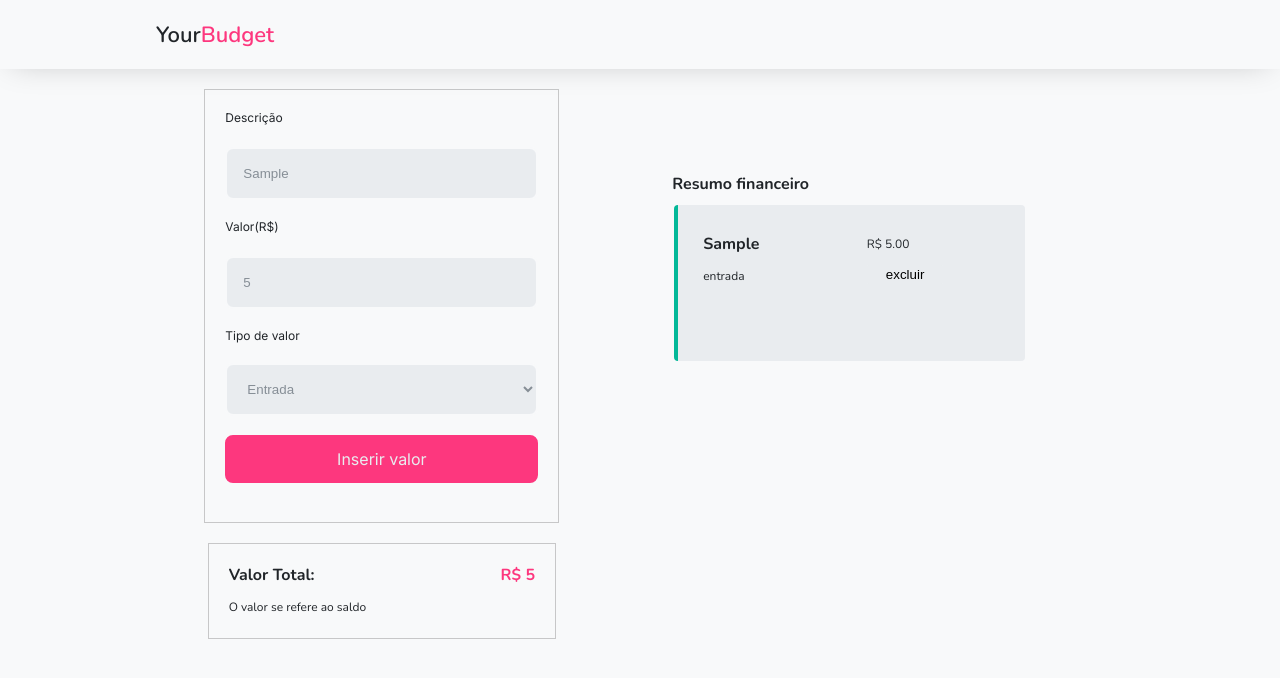
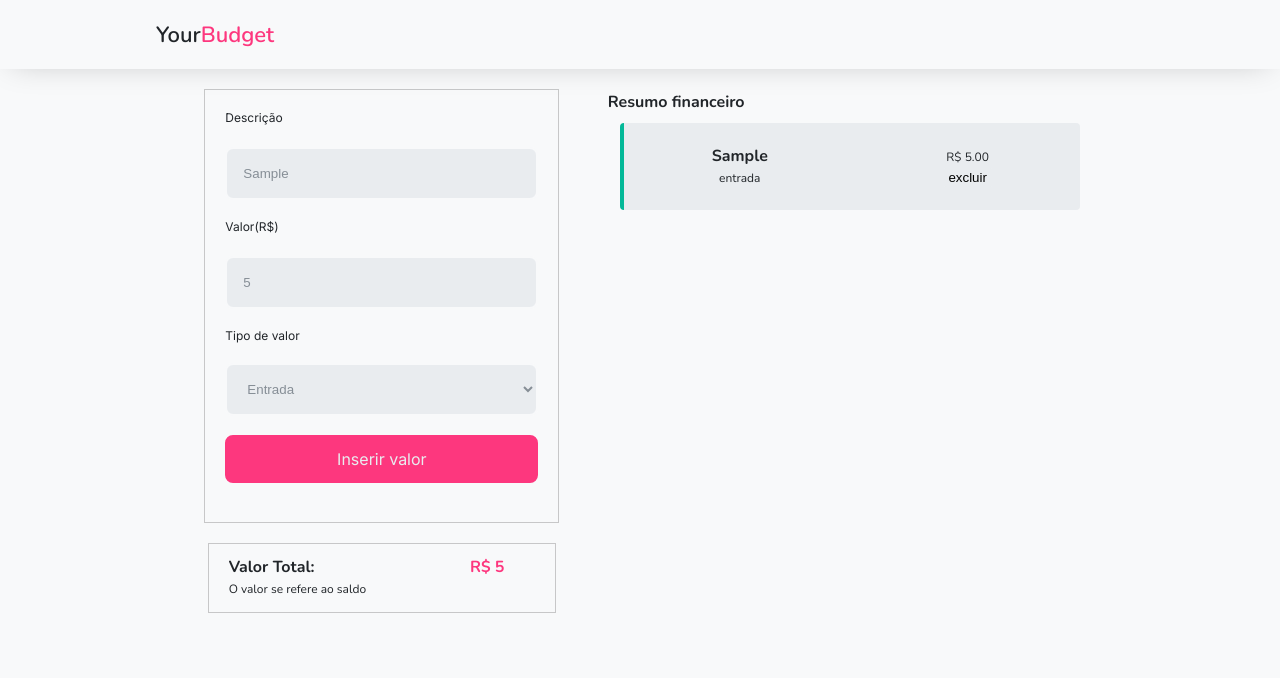
Before and after one commit to nicole-pimenta/yourBudget, a React (Vite) app: page / in a window 1280 px wide. Both pictures are taken after typing "Sample", "5" into the empty fields and a click on the button "Inserir valor". Shown: the top 678 px of the page. Built offline with nearby package versions, Linux system fonts and the light colour scheme.

Commit message:
fix:layout adjusts

```diff
--- a/src/components/Card/index.jsx
+++ b/src/components/Card/index.jsx
@@ -1,5 +1,9 @@
 import { StyledSpan, StyledText2 } from "../../styles/typography";
-import { StyledCard } from "./style";
+import {
+  StyledCard,
+  StyledValueSection,
+  StyledValueDescription,
+} from "./style";
 
 const Card = ({ itemTransaction, setListTransactions, listTransactions }) => {
   const handleDeleteCard = (cardId) => {
@@ -11,14 +15,14 @@ const Card = ({ itemTransaction, setListTransactions, listTransactions }) => {
     <>
       {itemTransaction.type === "entrada" ? (
         <StyledCard>
-          <section>
+          <StyledValueDescription>
             <StyledText2 color="#212529">
               {" "}
               {itemTransaction.description}{" "}
             </StyledText2>
             <StyledSpan> {itemTransaction.type}</StyledSpan>
-          </section>
-          <section>
+          </StyledValueDescription>
+          <StyledValueSection>
             <StyledSpan>
               {" "}
               R$ {Number(`${itemTransaction.value}`).toFixed(2)}
@@ -26,18 +30,18 @@ const Card = ({ itemTransaction, setListTransactions, listTransactions }) => {
             <button onClick={() => handleDeleteCard(itemTransaction.id)}>
               excluir
             </button>
-          </section>
+          </StyledValueSection>
         </StyledCard>
       ) : (
         <StyledCard color="#212529">
-          <section>
+          <StyledValueDescription>
             <StyledText2 color="#212529">
               {" "}
               {itemTransaction.description}{" "}
             </StyledText2>
             <StyledSpan> {itemTransaction.type}</StyledSpan>
-          </section>
-          <section>
+          </StyledValueDescription>
+          <StyledValueSection>
             <StyledSpan>
               {" "}
               R$ {Number(`${itemTransaction.value * -1}`).toFixed(2)}
@@ -45,7 +49,7 @@ const Card = ({ itemTransaction, setListTransactions, listTransactions }) => {
             <button onClick={() => handleDeleteCard(itemTransaction.id)}>
               excluir
             </button>
-          </section>
+          </StyledValueSection>
         </StyledCard>
       )}
     </>
--- a/src/components/Card/style.js
+++ b/src/components/Card/style.js
@@ -1,28 +1,29 @@
 import styled from "styled-components";
 
 export const StyledCard = styled.div`
-  height: 156px;
-  width: 351px;
+  height: 87px;
+  max-height: 156px;
+  width: 100%;
+  max-width: 560px;
   border-radius: 4px;
-
   border-left: 4px solid #03b898;
   border-color: ${(props) => props.color};
+  background: var(--color-grey-2);
+  display: flex;
+  align-items: center;
+  justify-content: space-around;
+`;
+
+export const StyledValueDescription = styled.section`
   display: flex;
   flex-direction: column;
-  align-items: flex-start;
-  justify-content: center;
-  background: var(--color-grey-2);
-  padding-left: 20px;
+  align-items: center;
+`;
 
-  section {
-    display: flex;
-    flex-direction: column;
-    align-items: flex-start;
-    gap: 10px;
-    margin: 5px;
-
-    width: 90%;
-  }
+export const StyledValueSection = styled.section`
+  display: flex;
+  flex-direction: column;
+  align-items: center;
 
   button {
     height: 19px;
@@ -34,20 +35,4 @@ export const StyledCard = styled.div`
   button:hover {
     background-color: var(--color-grey-3);
   }
-
-  @media (min-width: 1024px) {
-    display: flex;
-    flex-direction: row;
-    align-items: center;
-    justify-content: center;
-
-    section {
-      height: 100px;
-      width: 100%;
-    }
-
-    button {
-      width: 50%;
-    }
-  }
 `;
--- a/src/components/Form/formSchema.js
+++ b/src/components/Form/formSchema.js
@@ -2,6 +2,6 @@ import { z } from "zod";
 
 export const formSchema = z.object({
   description: z.string().min(3, "A descrição é obrigatória"),
-  value: z.string(),
+  value: z.string().min(1, "O valor é obrigatório"),
   type: z.string(),
 });
--- a/src/components/Form/style.js
+++ b/src/components/Form/style.js
@@ -39,10 +39,10 @@ export const StyledForm = styled.form`
     background: var(--color-grey-2);
     color: var(--color-grey-3);
     cursor: pointer;
-  }
 
-  @media (max-width: 700px) {
-    width: 100%;
+    @media (max-width: 800px) {
+      height: 48px;
+    }
   }
 `;
 
@@ -53,4 +53,8 @@ export const StyledMessageError = styled.span`
   line-height: 22px;
   color: var(--color-secondary);
   width: 80%;
+
+  @media (max-width: 700px) {
+    width: 100%;
+  }
 `;
--- a/src/components/Input/style.js
+++ b/src/components/Input/style.js
@@ -14,9 +14,10 @@ export const StyledInputContainer = styled.div`
     color: var(--color-grey-3);
   }
 
-  /* @media (max-width: 800px) {
+  @media (max-width: 800px) {
     input {
-      width: 314px;
+      max-width: 314px;
       height: 48px;
-    /* } */
+    }
+  }
 `;
--- a/src/components/List/style.js
+++ b/src/components/List/style.js
@@ -6,20 +6,21 @@ export const StyledContainerList = styled.div`
   align-items: flex-start;
   justify-content: center;
   gap: 10px;
-  width: 355px;
+  width: 100%;
+
+  max-width: 560px;
+  height: 520px;
+  max-height: 800px;
 
   ul {
-    height: 350px;
+    height: 95%;
+    width: 95%;
+    margin: 0 auto;
     overflow: auto;
     display: flex;
     flex-direction: column;
     align-items: center;
     justify-content: flex-start;
     gap: 10px;
-
-    @media (min-width: 1024px) {
-      max-height: 70vh;
-      width: 100%;
-    }
   }
 `;
--- a/src/components/TotalMoney/style.js
+++ b/src/components/TotalMoney/style.js
@@ -5,20 +5,19 @@ export const StyledContainerTotalMoney = styled.div`
   flex-direction: column;
   align-items: flex-start;
   justify-content: center;
-  gap: 10px;
+  padding: 20px;
   border: 1px solid #00000033;
+  width: 90%;
+  max-height: 70px;
 
-  width: 90%;
-  height: 96px;
-  margin: auto;
+  @media (max-width: 800px) {
+    width: 100%;
+  }
+
   div {
-    width: 100%;
+    width: 90%;
     display: flex;
     align-items: center;
     justify-content: space-between;
   }
-
-  @media (min-width: 1024px) {
-    padding: 20px;
-  }
 `;
```
